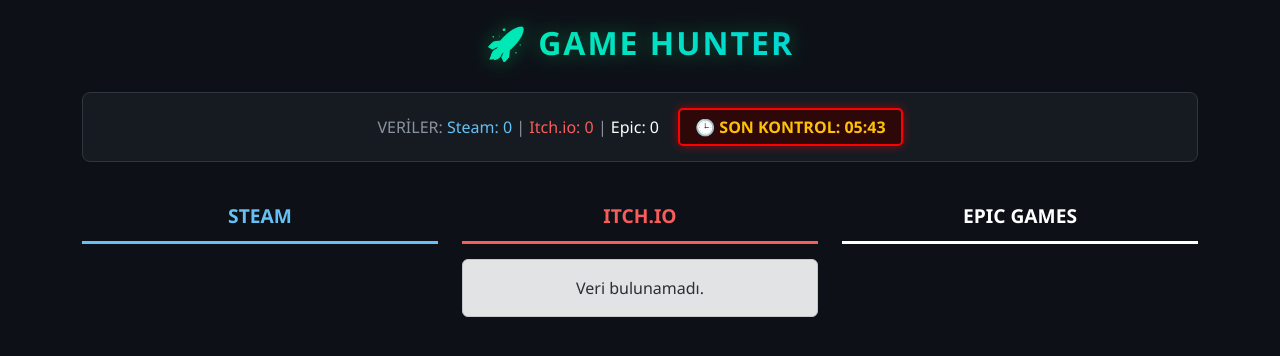
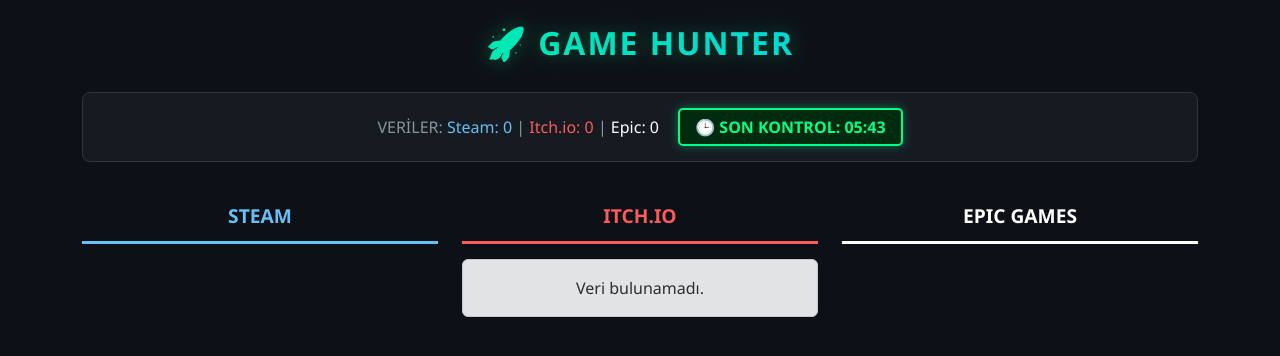
Before and after one commit to KayraIpek/Game-HunterX, a Flask app: page / in a window 1280 px wide. Shown: the top 356 px of the page. Run offline with Flask 3, Linux system fonts and the light colour scheme; data that the repository does not hold is empty.

Commit message:
Modify styles in index.html for test box
Updated styles for the test box and adjusted background colors.

```diff
--- a/templates/index.html
+++ b/templates/index.html
@@ -48,12 +48,14 @@
     display: inline-block;
     margin-left: 15px;
     padding: 5px 15px;
-            background-color: #2e0808; /* Koyu kırmızı arka plan */
-            border: 2px solid #ff0000; /* Parlak kırmızı çerçeve */
+
+    background-color: #002b0f;  /* Koyu Yeşil Arka Plan */
+    border: 2px solid #00ff88;  /* Parlak Yeşil Çerçeve */
+    color: #00ff88;             /* Parlak Yeşil Yazı */
+
     border-radius: 5px;
-            color: #ffc107; /* Sarı yazı */
     font-weight: bold;
-            box-shadow: 0 0 10px rgba(255, 0, 0, 0.5);
+    box-shadow: 0 0 10px rgba(0, 255, 136, 0.4); /* Yeşil Gölge */
 }
     </style>
 </head>
```
Lines whose indentation alone changed are shown as unchanged.
